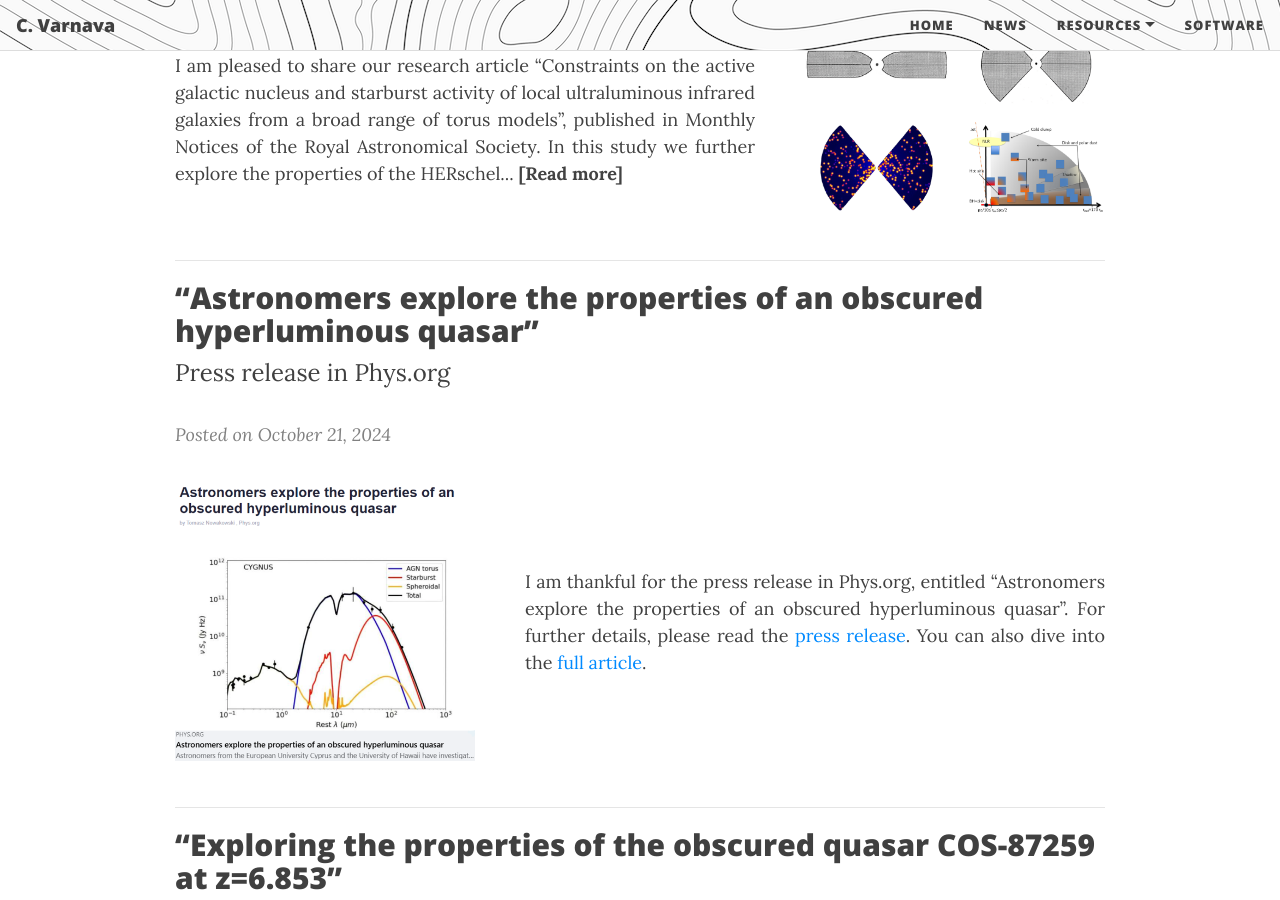
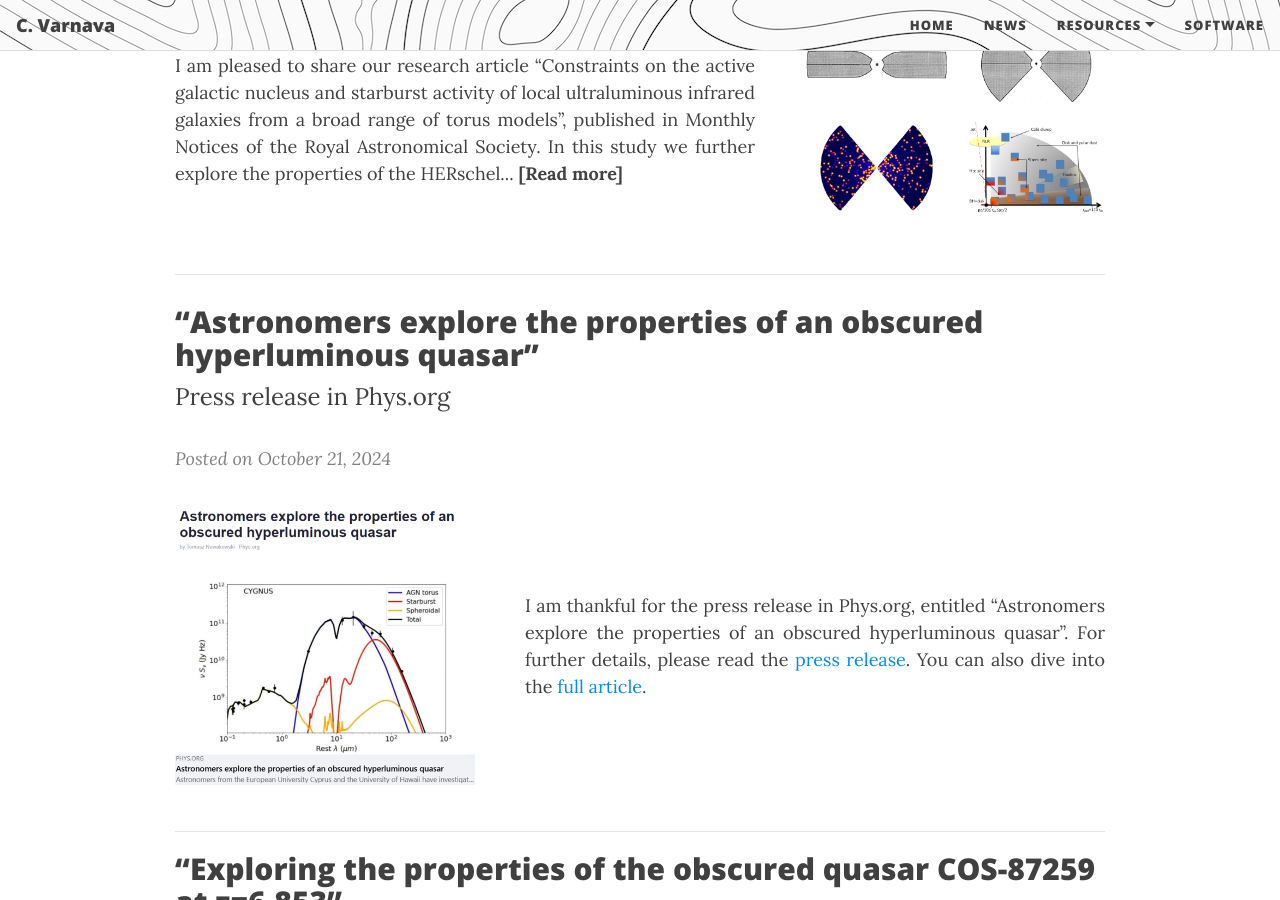
Before and after one commit to ch-var/ch-var.github.io, a Jekyll site: the page built from news.html, in a window 1280 px wide and 900 px high, scrolled down 1134 px. Built offline with Jekyll 4.4.1, drawn with Linux system fonts in a browser that asks for light colours; formulas are drawn with MathJax 3.

Commit message:
Update news.html

```diff
--- a/news.html
+++ b/news.html
@@ -53,7 +53,7 @@ mathjax: true
   <p style="margin-left: 20px;"><img src="/assets/img/4_AGN_models.png" style="max-width: 300px; height: auto;"/></p>
 </div>
 
-<hr size="2">
+<p style="margin-bottom: 4px;"><hr size="2"></p>
 
 <p style="margin-bottom: 8px; font-family: var(--header-font); font-weight: 800; line-height: 1.1; font-size: 1.875rem; margin-top: 1.25rem;">“Astronomers explore the properties of an obscured hyperluminous quasar”</p>
 <p style="margin-top: 8px; margin-bottom: 8px;"><font size="+2">Press release in Phys.org</font></p>
```
